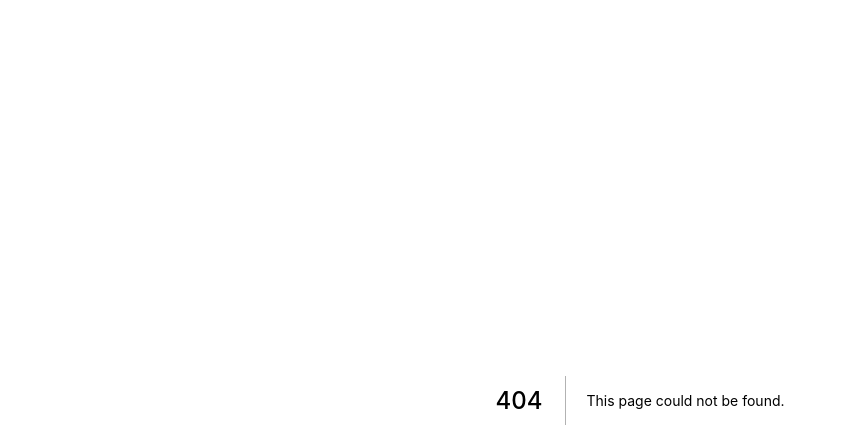
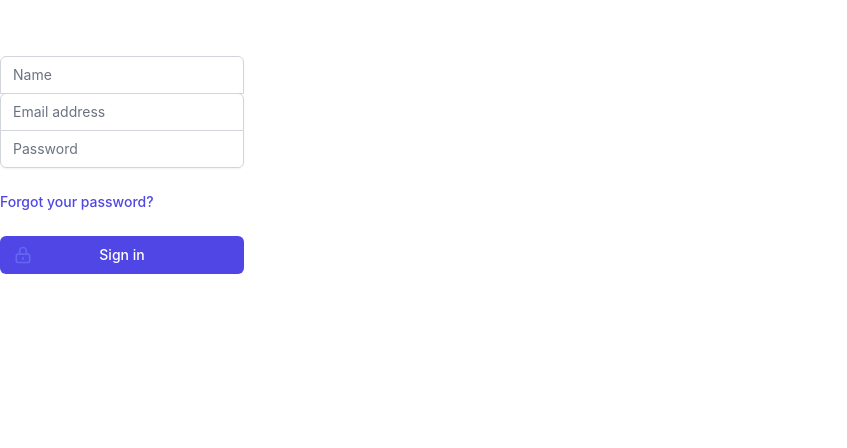
Before and after one commit to EriksAire/blog-client, a Next.js app: page /Registration in a window 1280 px wide. Before the commit this address had no page. Shown: the top 448 px of the page, without its empty margins (0-847 px from the left). Built offline with nearby package versions, Linux system fonts and the light colour scheme.

Commit message:
Changed components related to auth

```diff
--- /dev/null
+++ b/components/LoginButton.tsx
@@ -0,0 +1,27 @@
+import Router, { useRouter } from "next/router"
+import Link from "next/link"
+
+interface user {
+	id: number
+	Name: string
+	email: string
+}
+
+export const LoginButton: React.FC<user> = (props) => {
+	if (props.id == undefined) {
+		return (
+			<Link href="/login">
+				<a>login</a>
+			</Link>
+		)
+	} else {
+		return (
+			<>
+				{props.Name}
+				<Link href="/logout">
+					<a>Logout</a>
+				</Link>
+			</>
+		)
+	}
+}
--- a/components/NavBar.tsx
+++ b/components/NavBar.tsx
@@ -1,7 +1,7 @@
 /* This example requires Tailwind CSS v2.0+ */
-import Link from 'next/link';
-import Image from 'next/image';
-import React from 'react';
+import Link from "next/link"
+import Image from "next/image"
+import React, { useEffect, useState } from "react"
 import {
 	BellIcon,
 	ChatIcon,
@@ -14,124 +14,92 @@ import {
 	SparklesIcon,
 	SpeakerphoneIcon,
 	VideoCameraIcon,
-} from '@heroicons/react/outline';
-import react from 'react';
+} from "@heroicons/react/outline"
+import react from "react"
+import { getCookie } from "cookies-next"
+import Login from "../pages/login"
+import { LoginButton } from "./LoginButton"
+import { RegistrationButton } from "./RegistrationButton"
+import axios from "axios"
+import { userInfo } from "os"
+import { API_URL_AUTH } from "../constants"
 
-// const src = 'https://links.papareact.com/fqy';
+const secondImage = "https://links.papareact.com/23l"
 
-// export const NavBar: React.FC<any> = () => {
-//   return (
-//     // <div className="sticky top-0 z-50 flex bg-white px-4 py-2 shadow-sm items-center">
-//     //   <div className="relative h-10 w-20 flex-shrink-0 cursor-pointer">
-//     //     <Link href="/">
-//     //       <Image
-//     //         loader={() => src}
-//     //         objectFit="contain"
-//     //         src={src}
-//     //         layout="fill"
-//     //       />
-//     //     </Link>
-//     //   </div>
-//     // </div>
-
-//     <div className='sticky top-0 z-10 flex bg-white px-4 py-2 shadow-sm'>
-//       <div className='relative h-10 w-20 flex-shrink-0 cursor-pointer'>
-//         <Link href='/'>
-//           <Image
-//             loader={() => src}
-//             objectFit={'contain'}
-//             src={src}
-//             layout={'fill'}
-//           />
-//         </Link>
-//       </div>
-
-//       <div className='flex items-center mx-7 xl:min-w-[300px]'>
-//         <p className='flex-1 ml-2 hidden lg:inline'>Home</p>
-//       </div>
-
-//       <form className='flex flex-1 items-center space-x-2 border border-gray-200 rounded-sm bg-gray-100 px-3 py-1'>
-//         <input
-//           className='flex-1 bg-transparent outline-none'
-//           type='text'
-//           placeholder='Search Reddit'
-//         />
-//         <button type='submit' hidden />
-//       </form>
-
-//       <div className='items-center space-x-2 text-gray-500 mx-5 hidden lg:inline-flex'>
-//         {/* <SparklesIcon className="icon" /> */}
-//         {/* <GlobeIcon className="icon" /> */}
-//         {/* <VideoCameraIcon className="icon" /> */}
-//         {/* <hr className="h-10 border border-gray-100" /> */}
-//         {/* <ChatIcon className="icon" /> */}
-//         {/* <BellIcon className="icon" /> */}
-//         {/* <PlusIcon className="icon" /> */}
-//         {/* <SpeakerphoneIcon className="icon" /> */}
-//       </div>
-//       <div className='ml-5 flex items-center lg:hidden'>
-//         {/* <MenuIcon className="icon" /> */}
-//       </div>
-//     </div>
-//   );
-// };
-const firstImage = 'https://links.papareact.com/fqy';
-const secondImage = 'https://links.papareact.com/23l';
+// var loginButton: any
+// if (getCookie("jwt") == null) {
+// 	loginButton = LogineButton
+// }
+interface user {
+	id: number
+	Name: string
+	email: string
+}
 
 export const NavBar: React.FC<any> = () => {
+	const [user, setUser] = useState<any>()
+	useEffect(() => {
+		getUser()
+	}, [])
+	const getUser = async () => {
+		await axios
+			.get(`${API_URL_AUTH}/user`, {
+				withCredentials: true,
+				headers: {
+					"Content-Type": "application/json",
+				},
+			})
+			.then((res) => {
+				setUser(res.data)
+				console.log(res.data)
+			})
+			.catch((err) => console.log("Login post error", err))
+	}
+
 	return (
-    <div className='sticky top-0 z-10 flex bg-white px-4 py-2 shadow-sm'>
-      <div className='relative h-10 w-20 flex-shrink-0 cursor-pointer'>
+		<div className="sticky top-0 z-10 flex bg-white px-4 py-2 shadow-sm">
+			<div className="relative h-10 w-20 flex-shrink-0 cursor-pointer mr-2">
+				<Link href={"/"}>
+					<a>
 						<Image
-          objectFit='contain'
-          src='https://links.papareact.com/fqy'
-          layout='fill'
+							objectFit="contain"
+							src="https://links.papareact.com/fqy"
+							layout="fill"
 						/>
-      </div>
-      <div className='mx-7 flex items-center xl:min-w-[300px]'>
-        <HomeIcon className='h-5 w-5' />
-        <p className='flex-1 ml-2 hidden lg:inline'>Home</p>
-        <ChevronDownIcon className='h-5 w-5' />
+					</a>
+				</Link>
 			</div>
 
-      {/* Search */}
-
-      <form className='flex flex-1 item-center space-x-2 border border-gray-200 rounder-sm bg-gray-100 px-3 py-1'>
-        <SearchIcon className='h-6 w-6 text-gray-400' />
+			<form className="flex flex-1 item-center space-x-2 border border-gray-200 rounder-sm bg-gray-100 px-3 py-1">
+				<SearchIcon className="h-6 w-6 text-gray-400" />
 				<input
-          className='flex-1 bg-transparent outline-none'
-          type='text'
-          placeholder='Search Reddit'
+					className="flex-1 bg-transparent outline-none"
+					type="text"
+					placeholder="Search Reddit"
 				/>
-        <button type='submit' hidden />
+				<button type="submit" hidden />
 			</form>
 
-      <div className='mx-5 hidden items-center space-x-2 text-gray-500 lg:inline-flex'>
-        <SparklesIcon className='icon' />
-        <GlobeIcon className='icon' />
-        <VideoCameraIcon className='icon' />
-        <hr className='h-10 border border-gray-100' />
-        <ChatIcon className='icon' />
-        <BellIcon className='icon' />
-        <PlusIcon className='icon' />
-        <SpeakerphoneIcon className='icon' />
+			<div className="mx-5 hidden items-center space-x-2 text-gray-500 lg:inline-flex">
+				<BellIcon className="icon" onClick={getUser} />
+				<PlusIcon className="icon" />
 			</div>
-      <div className='ml-5 flex items-center lg:hidden'>
-        <MenuIcon className='icon' />
+			<div className="ml-5 flex items-center lg:hidden">
+				<MenuIcon className="icon" />
 			</div>
-
-      <div className='hidden cursor-pointer items-center space-x-2 border border-gray-100 p-2 lg:flex'>
-        <div className='relative h-5 w-5 flex-shrink-0'>
+			<div className="hidden cursor-pointer items-center space-x-2 border border-gray-100 p-2 lg:flex">
+				<div className="relative h-5 w-5 flex-shrink-0">
 					<Image
 						loader={() => secondImage}
 						src={secondImage}
-            objectFit='contain'
-            layout='fill'
-            alt='icon'
+						objectFit="contain"
+						layout="fill"
+						alt="icon"
 					/>
 				</div>
-        <p className='text-gray-400'>Sign In</p>
+				<LoginButton id={user?.id} Name={user?.Name} email={user?.email} />
+				<RegistrationButton />
 			</div>
 		</div>
-  );
-};
+	)
+}
--- /dev/null
+++ b/components/RegistrationButton.tsx
@@ -0,0 +1,10 @@
+import Router, { useRouter } from "next/router"
+import Link from "next/link"
+
+export const RegistrationButton: React.FC<any> = () => {
+	return (
+		<Link href="/Registration">
+			<a>Register</a>
+		</Link>
+	)
+}
--- a/components/Wrapper.tsx
+++ b/components/Wrapper.tsx
@@ -1,11 +1,24 @@
-import React from 'react';
+import React from "react"
+
+export type WrapperVariant = "small" | "regular"
 
 interface WrapperProps {
-  children?: any;
+	children?: any
+	variant?: WrapperVariant
 }
 
-export const Wrapper: React.FC<WrapperProps> = ({ children }) => {
-  return (
-    <div className='box-border w-100% mt-8 mx-auto max-w-800'>{children}</div>
-  );
-};
+export const Wrapper: React.FC<WrapperProps> = ({
+	children,
+	variant = "regular",
+}) => {
+	return (
+		<div
+			className={
+				"flex container items-center justify-start" +
+				(variant === "regular" ? "max-w-[800px]" : "max-w-[400px]")
+			}
+		>
+			{children}
+		</div>
+	)
+}
--- /dev/null
+++ b/pages/Registration.tsx
@@ -0,0 +1,125 @@
+import { LockClosedIcon } from "@heroicons/react/outline"
+import axios from "axios"
+import { Formik, Field, Form, ErrorMessage } from "Formik"
+import Link from "next/link"
+import { useRouter } from "next/router"
+import { SyntheticEvent, useState } from "react"
+import { Navigate, Route } from "react-router-dom"
+import { Wrapper } from "../components/Wrapper"
+import { API_URL_AUTH } from "../constants"
+//import { loginSchema } from './validation/loginSchema'
+
+interface User {
+	email: string
+	password: string
+}
+
+const Registration: React.FC<{}> = () => {
+	const router = useRouter()
+	const initValues: User = { email: "", password: "" }
+	const [name, setName] = useState("")
+	const [email, setEmail] = useState("")
+	const [password, setPassword] = useState("")
+	const [redirect, setRedirect] = useState(false)
+
+	const submit = async (e: SyntheticEvent) => {
+		e.preventDefault()
+		await axios.post(
+			`${API_URL_AUTH}/register`,
+			{
+				name,
+				email,
+				password,
+			},
+			{
+				withCredentials: true,
+				headers: { "Content-Type": "application/json" },
+			}
+		)
+
+		setRedirect(true)
+	}
+
+	if (redirect) {
+		router.push("/")
+	}
+
+	return (
+		<Wrapper>
+			<form className="mt-8 space-y-6" onSubmit={submit}>
+				<input type="hidden" name="remember" defaultValue="true" />
+				<div className="rounded-md shadow-sm -space-y-px">
+					<div>
+						<label htmlFor="Name" className="sr-only">
+							Name
+						</label>
+						<input
+							id="Name"
+							name="Name"
+							type="text"
+							className="appearance-none rounded-none relative block w-full px-3 py-2 border border-gray-300 placeholder-gray-500 text-gray-900 rounded-t-md focus:outline-none focus:ring-indigo-500 focus:border-indigo-500 focus:z-10 sm:text-sm"
+							placeholder="Name"
+							onChange={(e) => setName(e.target.value)}
+						/>
+					</div>
+					<div>
+						<label htmlFor="email-address" className="sr-only">
+							Email address
+						</label>
+						<input
+							id="email-address"
+							name="email"
+							type="email"
+							autoComplete="email"
+							required
+							className="appearance-none rounded-none relative block w-full px-3 py-2 border border-gray-300 placeholder-gray-500 text-gray-900 rounded-t-md focus:outline-none focus:ring-indigo-500 focus:border-indigo-500 focus:z-10 sm:text-sm"
+							placeholder="Email address"
+							onChange={(e) => setEmail(e.target.value)}
+						/>
+					</div>
+					<div>
+						<label htmlFor="password" className="sr-only">
+							Password
+						</label>
+						<input
+							id="password"
+							name="password"
+							type="password"
+							autoComplete="current-password"
+							required
+							className="appearance-none rounded-none relative block w-full px-3 py-2 border border-gray-300 placeholder-gray-500 text-gray-900 rounded-b-md focus:outline-none focus:ring-indigo-500 focus:border-indigo-500 focus:z-10 sm:text-sm"
+							placeholder="Password"
+							onChange={(e) => setPassword(e.target.value)}
+						/>
+					</div>
+				</div>
+
+				<div className="text-sm">
+					<a
+						href="#"
+						className="font-medium text-indigo-600 hover:text-indigo-500"
+					>
+						Forgot your password?
+					</a>
+				</div>
+
+				<div>
+					<button
+						type="submit"
+						className="group relative w-full flex justify-center py-2 px-4 border border-transparent text-sm font-medium rounded-md text-white bg-indigo-600 hover:bg-indigo-700 focus:outline-none focus:ring-2 focus:ring-offset-2 focus:ring-indigo-500"
+					>
+						<span className="absolute left-0 inset-y-0 flex items-center pl-3">
+							<LockClosedIcon
+								className="h-5 w-5 text-indigo-500 group-hover:text-indigo-400"
+								aria-hidden="true"
+							/>
+						</span>
+						Sign in
+					</button>
+				</div>
+			</form>
+		</Wrapper>
+	)
+}
+
+export default Registration
--- /dev/null
+++ b/pages/login.tsx
@@ -0,0 +1,67 @@
+import axios from "axios"
+import { checkCookies, getCookie, getCookies, setCookies } from "cookies-next"
+import Router, { useRouter } from "next/router"
+import { SyntheticEvent, useState } from "react"
+import { API_URL_AUTH } from "../constants"
+
+const Login: React.FC<{}> = () => {
+	const router = useRouter()
+	const [email, setEmail] = useState("")
+	const [password, setPassword] = useState("")
+	const [redirect, setRedirect] = useState(false)
+
+	const submit = async (e: SyntheticEvent) => {
+		e.preventDefault()
+
+		await axios
+			.post(
+				`${API_URL_AUTH}/login`,
+				{ email, password },
+				{
+					withCredentials: true,
+					headers: {
+						"Content-Type": "application/json",
+					},
+				}
+			)
+			.then((res) => {
+				console.log(res)
+			})
+		console.log(redirect)
+
+		if (getCookie("jwt") != null) {
+			setRedirect(true)
+		}
+	}
+
+	if (redirect) {
+		router.push("/")
+	}
+
+	return (
+		<form onSubmit={submit}>
+			<h1 className="h3 mb-3 fw-normal">Please sign in</h1>
+			<input
+				type="email"
+				className="form-control"
+				placeholder="Email address"
+				required
+				onChange={(e) => setEmail(e.target.value)}
+			/>
+
+			<input
+				type="password"
+				className="form-control"
+				placeholder="Password"
+				required
+				onChange={(e) => setPassword(e.target.value)}
+			/>
+
+			<button className="w-100 btn btn-lg btn-primary" type="submit">
+				Sign in
+			</button>
+		</form>
+	)
+}
+
+export default Login
--- /dev/null
+++ b/pages/logout.tsx
@@ -0,0 +1,29 @@
+import axios from "axios"
+import { useRouter } from "next/router"
+import { useEffect } from "react"
+import { API_URL_AUTH } from "../constants"
+
+const logout: React.FC = () => {
+	const router = useRouter()
+
+	const fetchData = async () => {
+		await axios.post(
+			`${API_URL_AUTH}/logout`,
+			{},
+			{
+				withCredentials: true,
+				headers: {
+					"Content-Type": "application/json",
+				},
+			}
+		)
+		router.push("/")
+	}
+	useEffect(() => {
+		fetchData()
+	}, [])
+
+	return <div>Loggin out...</div>
+}
+
+export default logout
```
Lines whose indentation alone changed are shown as unchanged.
